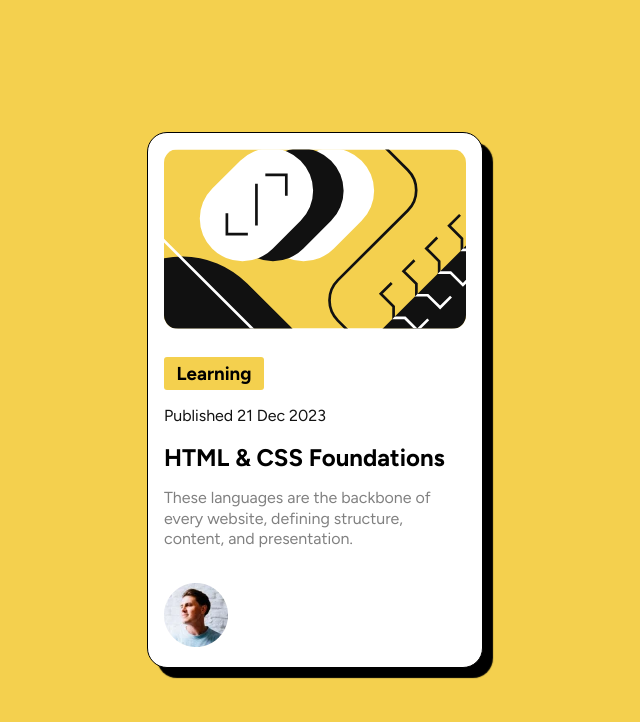
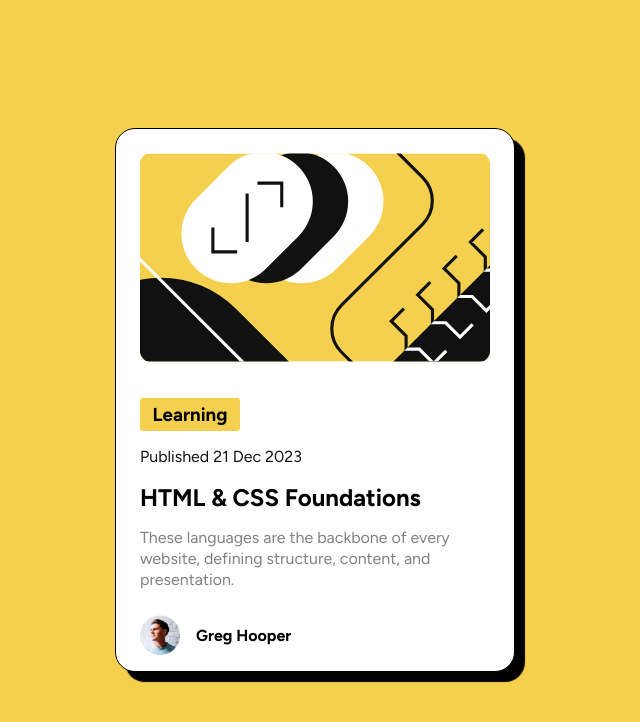
Before and after one commit to kiminimi/BLOG-CARD, a plain HTML site: page index.html in a window 1280 px wide. Shown: the whole page, without its empty margins (325-965 px from the left). Drawn offline with Linux system fonts and the light colour scheme.

Commit message:
second commit

```diff
--- a/index.html
+++ b/index.html
@@ -16,7 +16,6 @@
   <body>
     <main class="container">
       <img src="./assets/images/illustration-article.svg" id="topimg" />
-
       <h3>Learning</h3>
       <p class="ptop">Published 21 Dec 2023</p>
       <h2>HTML & CSS Foundations</h2>
@@ -24,7 +23,10 @@
         These languages are the backbone of every website, defining structure,
         content, and presentation.
       </p>
-      <img src="assets/images/image-avatar.webp" class="pfp" />
+      <section>
+        <img src="assets/images/image-avatar.webp" class="pfp" />
+        <h4>Greg Hooper</h4>
+      </section>
     </main>
   </body>
 </html>
--- a/style.css
+++ b/style.css
@@ -7,11 +7,15 @@
   --Black: hsl(0, 0%, 7%);
 }
 
+/* RESET */
+
 * {
   margin: 0;
   padding: 0;
   box-sizing: border-box;
 }
+
+/* GENERAL STYLES */
 
 body {
   font-family: "Figtree", sans-serif;
@@ -24,8 +28,7 @@ body {
 
 .container {
   background: #fff;
-  max-height: 35rem;
-  max-width: 21rem;
+  max-width: 25rem;
   border-radius: 20px;
   border: 1px solid #000;
   box-shadow: 10px 10px 1px rgba(0, 0, 0, 1);
@@ -33,21 +36,21 @@ body {
 
 #topimg {
   width: 100%;
-  border-radius: 30px;
-  padding: 1rem;
+  border-radius: 35px;
+  padding: 1.5rem;
 }
 
 h2 {
   margin: 1rem;
+  padding-left: 0.5rem;
 }
 
 h3 {
-  margin: 1rem;
   background-color: var(--Yellow);
   width: 100px;
   text-align: center;
-  margin: 0.5rem 1rem;
-  padding: 0.3rem 0;
+  margin: 0.5rem 1.5rem;
+  padding: 0.3rem 0.5rem;
   border-radius: 3px;
 }
 
@@ -55,15 +58,26 @@ p {
   margin: 1rem;
   line-height: 1.3rem;
   color: var(--Grey);
+  padding-left: 0.5rem;
 }
 .ptop {
   margin: 1rem;
   line-height: 1.3rem;
   color: var(--Black);
 }
-.pfp {
-  width: 100%;
-  max-width: 64px;
-  max-height: 65px;
-  margin: 1rem;
+
+section {
+  display: flex;
+  justify-content: start;
+  align-items: center;
+  margin: 0.5rem 1rem;
 }
+
+section img {
+  width: 40px;
+  margin: 0.5rem;
+}
+
+h4 {
+  margin: 0.5rem;
+}
```
